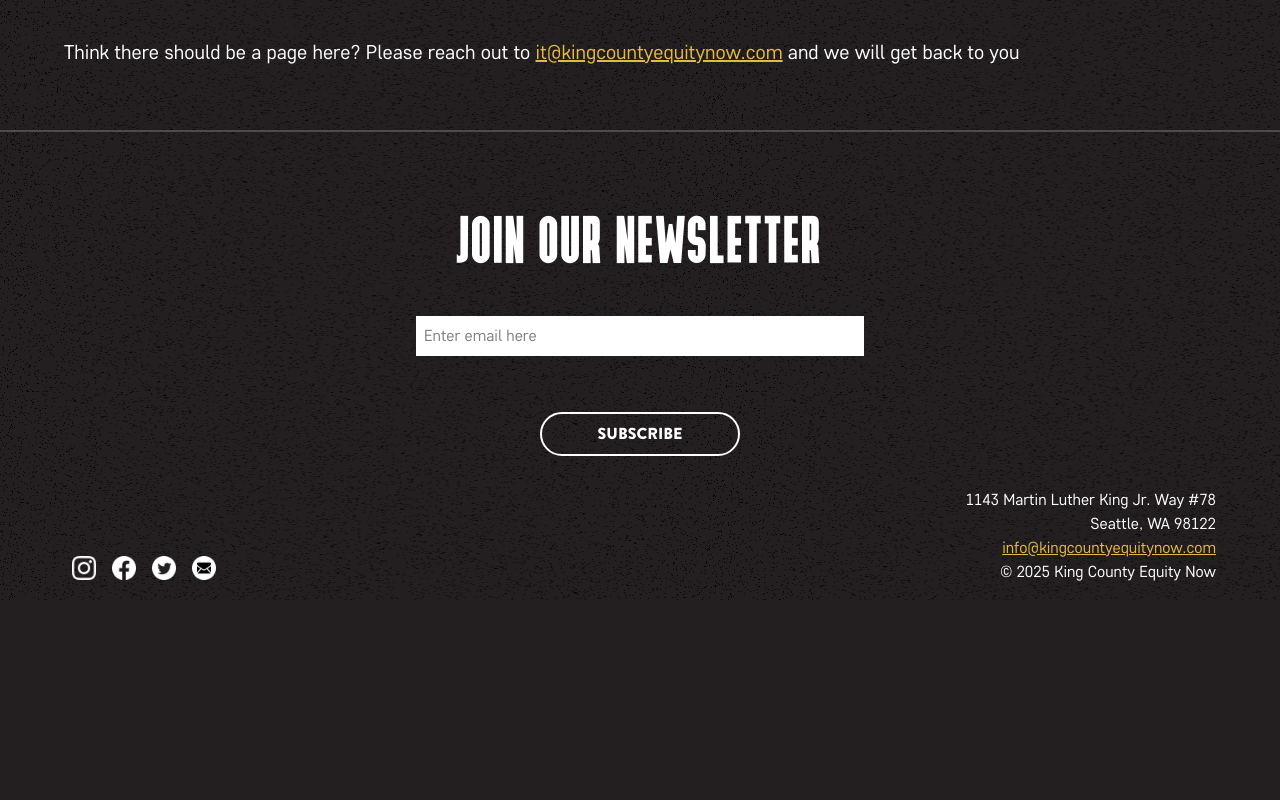
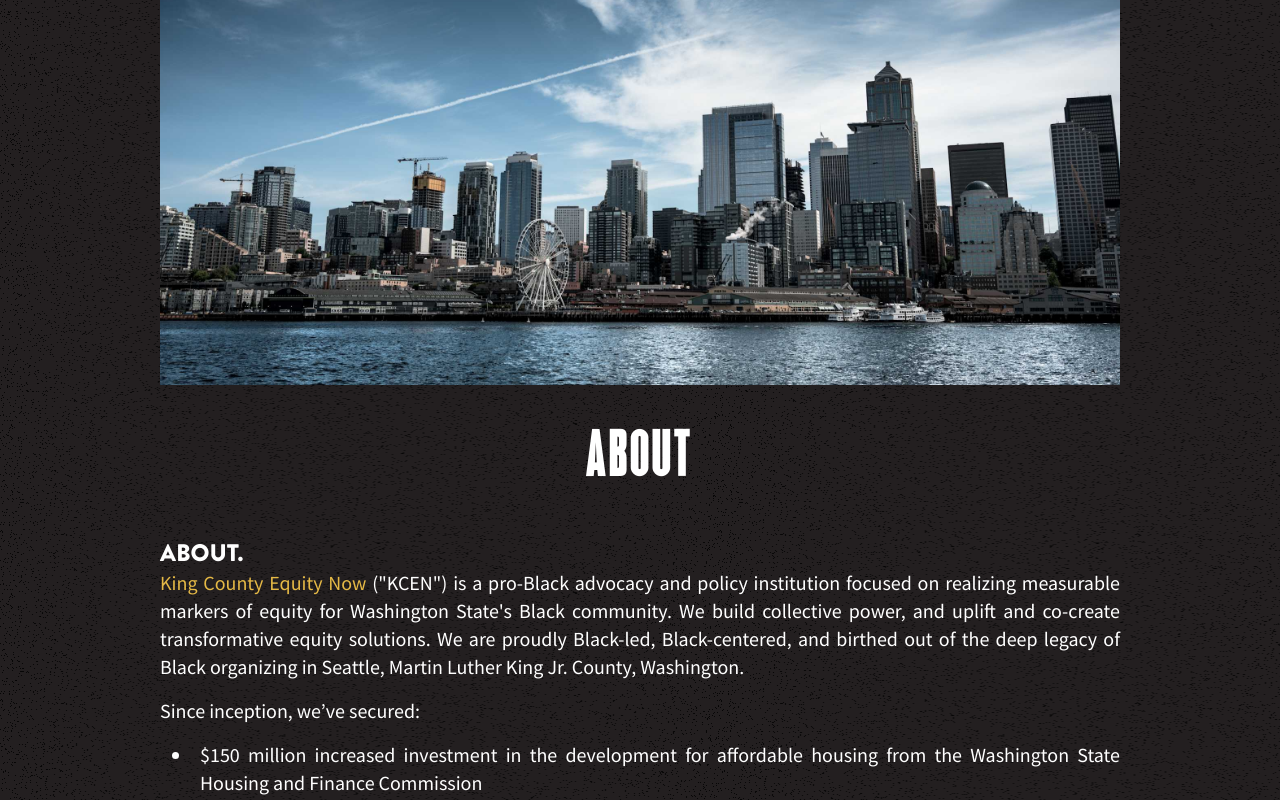
Before and after one commit to abu-kausar/contentful, a Next.js app: page /about in a window 1280 px wide. Before the commit this address had no page. Shown: the part 300-1100 px from the top of the page. Before the commit the page ends 900 px from the top, so only its background shows below. Built offline with nearby package versions, Linux system fonts and the light colour scheme.

Commit message:
about page added

```diff
--- /dev/null
+++ b/src/app/about/page.tsx
@@ -0,0 +1,89 @@
+import React from "react";
+
+const AboutPage = () => {
+  return (
+    <div className="max-w-screen-lg mx-auto p-8 md:py-16 text-white">
+      <img
+        src="/images/about.jpg"
+        alt="about hero image"
+        className="top-0 left-0 w-full h-full object-cover object-center"
+      />
+      <h2 className="font-heading font-bold text-6xl md:text-7xl uppercase tracking-wide text-white text-center py-6">
+        about
+      </h2>
+      <div className="text-xl py-8 text-justify font-markdown-body">
+        <h3 className="uppercase font-button text-2xl">About.</h3>
+        <p className="pb-4">
+          <a
+            href="https://kingcountyequitynow.com"
+            title="KCEN home site"
+            className="text-yellow"
+          >
+            King County Equity Now
+          </a>
+          &nbsp;(&quot;KCEN&quot;) is a pro-Black advocacy and policy
+          institution focused on realizing measurable markers of equity for
+          Washington State&apos;s Black community. We build collective power,
+          and uplift and co-create transformative equity solutions. We are
+          proudly Black-led, Black-centered, and birthed out of the deep legacy
+          of Black organizing in Seattle, Martin Luther King Jr. County,
+          Washington.
+        </p>
+        <p className="pb-4">Since inception, we’ve secured:</p>
+        <ul className="list-disc pl-8 pb-4">
+          <li className="pl-2 mb-3">
+            $150 million increased investment in the development for affordable
+            housing from the Washington State Housing and Finance Commission
+          </li>
+          <li className="pl-2 mb-3">
+            $27 million for Africatown plaza towards Black community centered
+            spaces and replicable, scalable models to halt the impacts of
+            gentrification
+          </li>
+          <li className="pl-2 mb-3">
+            Vacant Fire Station 6 property at 23rd and Yesler to create the
+            William Gross Center for Cultural Innovation and Enterprise
+          </li>
+          <li className="pl-2 mb-3">
+            Halted the predatory development of a block in the Central District,
+            facilitating the purchase of the Keiro building to base build and
+            pilot the first Black-led houselessness consortium with holistic,
+            wraparound services and short and long term housing solutions
+          </li>
+          <li className="pl-2 mb-3">
+            $1 million towards East African centered-space in Othello for the
+            Family Empowerment Center and Community Housing
+          </li>
+          <li className="pl-2 mb-3">
+            $400,000 to bring the accessessible and high quality early education
+            of Petah Village to South Seattle for outdoor preschool educationm,
+            and more.
+          </li>
+        </ul>
+        <p className="pb-4">A few current efforts include securing:</p>
+        <ul className="list-disc pl-8 pb-4">
+          <li className="pl-2 mb-3">
+            The transfer of nearly 40 acres of vacant farmland to Nurturing
+            Roots Farm for Black liberated farming
+          </li>
+          <li className="pl-2 mb-3">
+            $300 million in direct investment into the Black community from
+            local American Relief Plan Act funding
+          </li>
+          <li className="pl-2 mb-3">A statewide $1 billion Anti-Gentrification Fund</li>
+          <li className="pl-2 mb-3">
+            Base-building Black programming and property ownership for Black
+            community-owned schools through-out Martin Luther King Jr. County,
+            alongside a suite of Black education equity solutions
+          </li>
+          <li className="pl-2 mb-3">
+            Several Black community-owed health clinics, alongside a suite of
+            Black health equity solutions
+          </li>
+        </ul>
+      </div>
+    </div>
+  );
+};
+
+export default AboutPage;
```
Also changed, not shown: public/images/about.jpg (added).
